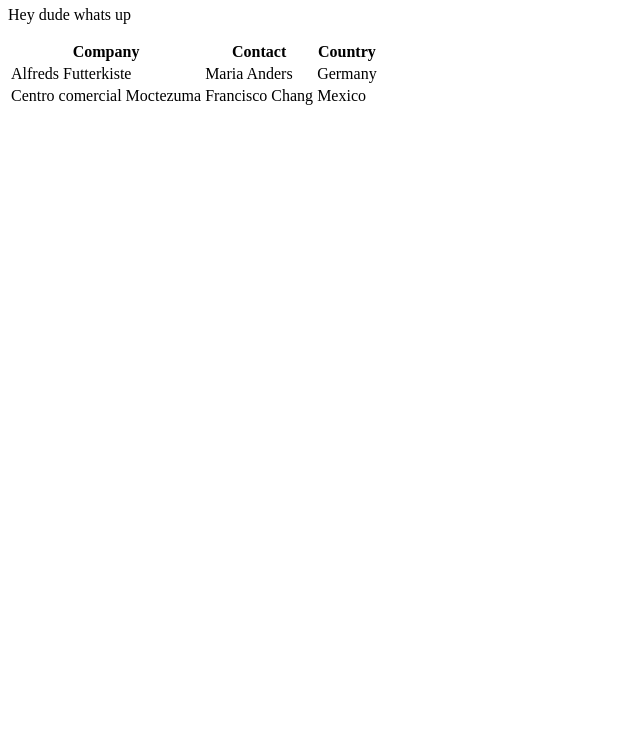
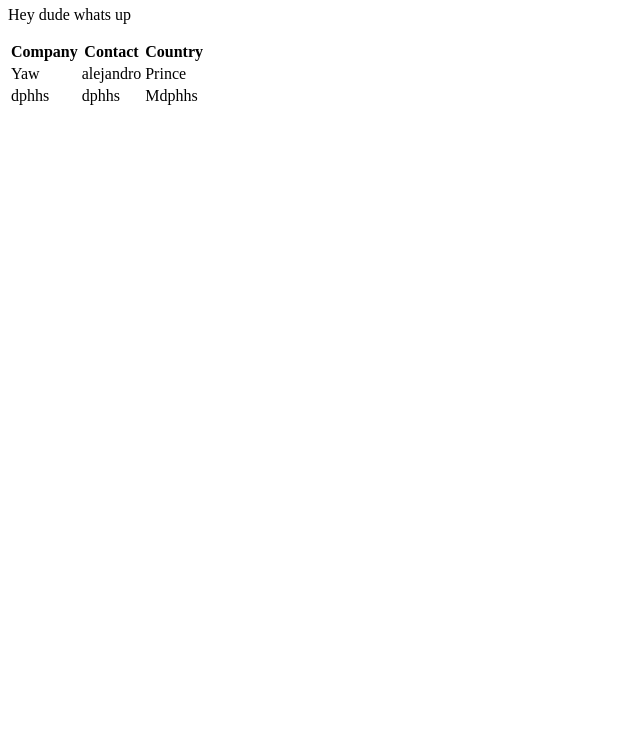
Before and after one commit to dudeable/dude, a plain HTML site: page index.html in a window 1280 px wide. Shown: the part 60-800 px from the top of the page, without its empty margins (0-640 px from the left). Drawn offline with Linux system fonts and the light colour scheme.

Commit message:
Update index.html

```diff
--- a/index.html
+++ b/index.html
@@ -10,14 +10,14 @@
     <th>Country</th>
   </tr>
   <tr>
-    <td>Alfreds Futterkiste</td>
-    <td>Maria Anders</td>
-    <td>Germany</td>
+    <td>Yaw</td>
+    <td>alejandro</td>
+    <td>Prince</td>
   </tr>
   <tr>
-    <td>Centro comercial Moctezuma</td>
-    <td>Francisco Chang</td>
-    <td>Mexico</td>
+    <td>dphhs</td>
+    <td>dphhs</td>
+    <td>Mdphhs</td>
   </tr>
 </table>
 </html>
```
